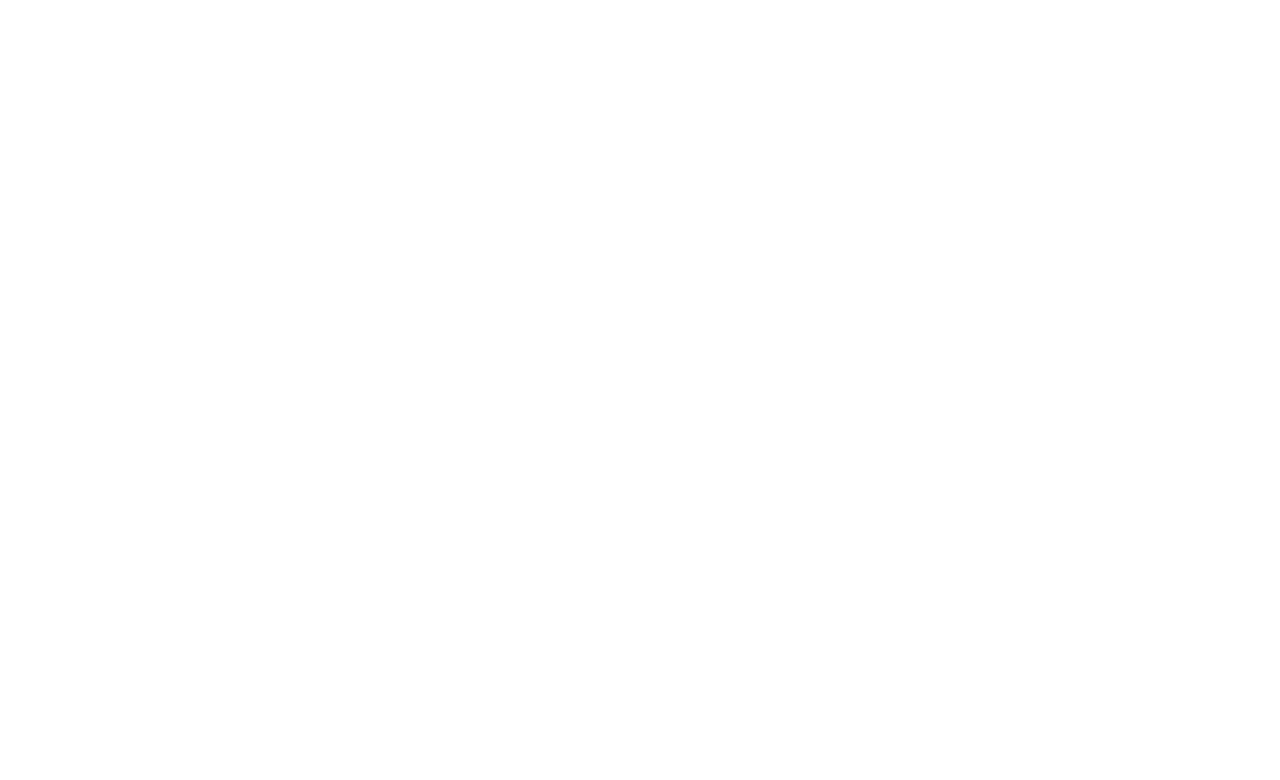
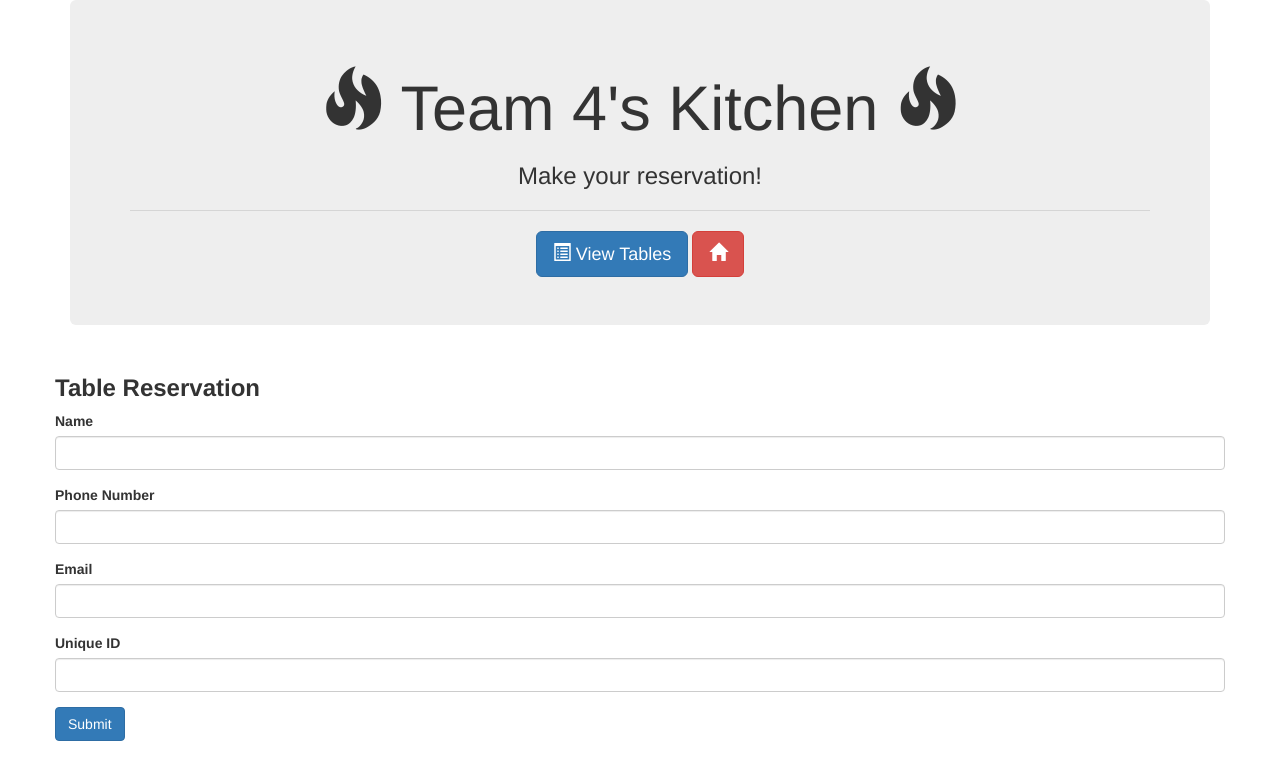
Before and after one commit to Bigshmow/hot-restaurant, a website: page reserve.html in a window 1280 px wide. Drawn offline with nearby package versions, Linux system fonts and the light colour scheme.

Commit message:
reserve page has array logic for wait list and reserve list

```diff
--- a/reserve.html
+++ b/reserve.html
@@ -12,6 +12,94 @@
 
 <body>
 
+    <div class="container">
+        <div class="jumbotron">
+                <h1 class="text-center"><span class="glyphicon glyphicon-fire"></span> Team 4's Kitchen <span
+                    class="glyphicon glyphicon-fire"></span></h1>
+          <h3 class="text-center">Make your reservation!</h3>
+          <hr>
+          <div class="text-center">
+                <a href="./tables.html"><button type="button" class="btn btn-lg btn-primary"><span
+                            class="glyphicon glyphicon-list-alt"></span> View Tables</button></a>
+                <a href="./index.html"><button type="button" class="btn btn-lg btn-danger"><span
+                            class="glyphicon glyphicon-home"></span></button></a>
+            </div>
+        </div>
+        <div class="row">
+
+          <div class="col-12">
+
+            <div class="card">
+              <div class="card-header">
+                <h3><strong>Table Reservation</strong></h3>
+              </div>
+              <div class="card-body">
+                <form method="POST" role="form">
+
+                  <div class="form-group">
+                    <label for="name">Name</label>
+                    <input type="text" class="form-control" id="name">
+                  </div>
+
+                  <div class="form-group">
+                    <label for="role">Phone Number</label>
+                    <input type="text" class="form-control" id="phoneNumber">
+                  </div>
+
+                  <div class="form-group">
+                    <label for="age">Email</label>
+                    <input type="text" class="form-control" id="email">
+                  </div>
+
+                  <div class="form-group">
+                    <label for="force-points">Unique ID</label>
+                    <input type="text" class="form-control" id="unique">
+                  </div>
+
+                  <div class="text-left">
+                    <button type="submit" class="btn btn-primary btn-md" id="add-btn"><span class="fa fa-fire"></span>Submit</button>
+                  </div>
+                </form>
+                <br>
+              </div>
+            </div>
+          </div>
+        </div>
+      </div>
+
+
+
+
+
+    <script type="text/javascript">
+        var list = {
+            reserved = [],
+            wait = [],
+        };
+        // Question: What does this code do?
+        $("#add-btn").on("click", function(event) {
+          event.preventDefault();
+          var newRes = {
+            name: $("#name").val().trim(),
+            phone: $("#phoneNumber").val().trim(),
+            email: $("#email").val().trim(),
+            unique: $("#unique").val().trim()
+        };
+
+        if (reserved.length < 6){
+            reserved.push(newRes);
+        }else{
+            wait.push(newRes);
+        }
+
+          // Question: What does this code do??
+          $.post("/tables", list)
+            .then(function(data) {
+              console.log("reserve.html", data);
+              alert("Reservation Pending...");
+            });
+        });
+      </script>
 </body>
 
 </html>
```
Also changed, not shown: 1 other file.
